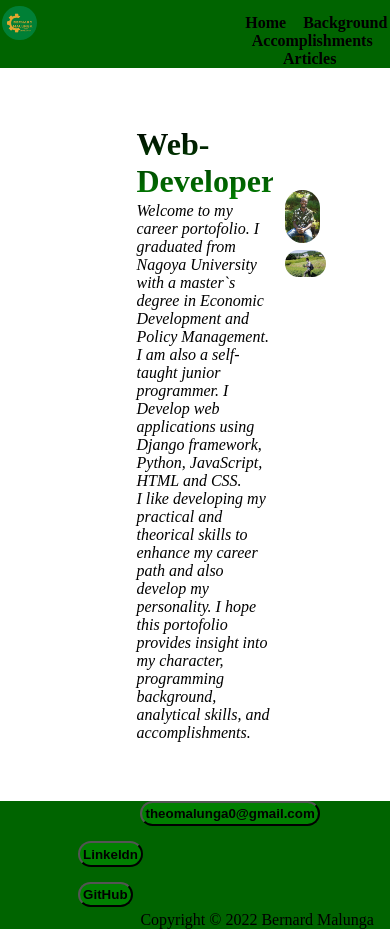
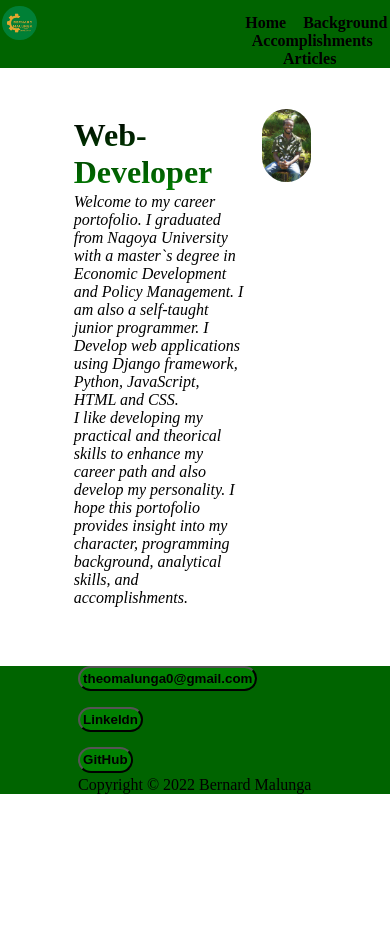
Before and after one commit to ber-nardTheo1/portofolio-bernard-malunga, a Django app: page /home/ in a window 390 px wide. After the commit the page ends 794 px from the top, so only its background shows below. Run offline with Django 4.2, Linux system fonts and the light colour scheme; some libraries are stand-ins or nearby versions.

Commit message:
mywebsite

```diff
--- a/mywebsite/templates/mywebsite/accomplishments.html
+++ b/mywebsite/templates/mywebsite/accomplishments.html
@@ -76,6 +76,7 @@
         margin-top:2%;
         align-content:center;
         margin-left:15%;
+        max-width:100%;
 
 
 
@@ -108,7 +109,7 @@
         margin-bottom:2%;
         margin-top:2%;
         border-bottom:1px solid black;
-        max-width:100%;
+
 
     }
 
--- a/mywebsite/templates/mywebsite/home.html
+++ b/mywebsite/templates/mywebsite/home.html
@@ -24,21 +24,21 @@
             </ul>
         </div>
         <div>
-            <ul class="left-nav-link">
             <nav class="left-nav-bar">
+                <ul id="left-nav-link" class="left-nav-link">
                         <li class="btn-home" style="padding-left:10%;"><a href={% url 'home'%}>Home</a></li>
                         <li class="work-background" style="padding-left:8%;"><a href={% url 'career'%}>Background</a></li>
                         <li calss="about-btn" style="padding-left:5%;"><a href={% url 'Accomplishment'%}>Accomplishments</a></li>
                         <li class="Articles-btn" style="padding-left:2%;"><a href={% url 'post'%}>Articles</a></li>
+                </ul>
             </nav>
-            </ul>
         </div>
         </section>
     </header>
     {% block content %}
 
     <main>
-        <div class="content-column">
+        <div class="content-column" >
             <div class="article-metadata">
                 <h2 class="article-title" style=" margin-left: 15%;  padding-left: 15%;
                     font-size: 200%;
@@ -60,15 +60,12 @@
                 <div class="image-column">
                     <img class="image-content" id="image-el" src={% static 'Bernard.jpg' %}>
                 </div>
-                <div class="farm-image-column">
-                    <img class="farm-image" id="image-el" src={% static 'Bernard_farm.jpg' %}>
-                </div>
             </div>
         </div>
         <div class="footer">
             <footer class="contant-columns">
                 <ul class="details"  style="margin-left:20%;">
-                    <button  style="margin-left:20%;">
+                    <button  style="">
                         <li class="email-contact">theomalunga0@gmail.com</li>
                     </button>
                     <button>
@@ -78,7 +75,8 @@
                         <li class="github-contact"><a href="https://github.com/ber-nardTheo1">GitHub</a></li>
                     </button>
                 </u>
-            <p style="margin-left: 20%; margin-top:1%;"> Copyright © 2022 Bernard Malunga</p>
+                <p style=" margin-top:1%; margin-bottom:0%"> Copyright © 2022 Bernard Malunga</p>
+            <script type="text/javascript" src="{% static '/home.js' %}"></script>
             </footer>
         </div>
     </main>
@@ -98,18 +96,11 @@
         max-width: 60%;
         border: 0px solid;
         border-radius: 30px;
-        margin-top: 90%;
+        margin-top: 50%;
         margin-left:20%;
         margin-bottom: 5%;
     }
-    @media only screen and (max-width: 600px) {
-        .image-content {
-          margin-top:210%
-        }
 
-        h2{
-            font-size:100%
-        }
-      }
+
 </style>
 {% endblock %}
--- a/mywebsite/templates/mywebsite/post.html
+++ b/mywebsite/templates/mywebsite/post.html
@@ -74,12 +74,13 @@
         align-content:center;
         margin-left:20%;
         padding-right:10%;
+
     }
 
     .media-content{
         border: 1px solid white;
         border-radius:30px;
-        width:70%;
+        max-width:100%;
         padding-left:5%;
         padding-right:5%;
         padding-bottom:1%;
@@ -136,7 +137,9 @@
         button {
           background-color: lightblue;
           box-shadow:5px 5px 5px 5px lightblue;
+          align-content:center;
         }
+
       }
 
 
--- a/static/styles.css
+++ b/static/styles.css
@@ -1,29 +1,47 @@
-@media only screen and (max-width: 600px) {
-    body {
-      background-color: rgb(86, 181, 212);
+@media only screen and (max-width:300px) {
+    html, body{
+
+        min-height:100vh;
+        margin:0;
+        padding: 0;
+        overflow-y: hidden;
+        overflow-x: hidden;
     }
-  }
+
+}
+
+
+
+
+    .email-contanct .linkedln-contact .github li{
+        text-decoration: none;
+        list-style: none;
+        display: block;
+
+    }
+
 
 *{
     margin:0%;
     padding: 0%;
     box-sizing: border-box;
+
 }
 
 
 body{
     background-color:white;
     color:black;
+    min-height:100vh;
 
 }
+
 
 
 section{
     display:grid;
     grid-template-columns: 30% 70%;
     background-color: darkgreen;
-
-
 
 }
 
@@ -72,24 +90,20 @@ nav{
     font-size:15px;
 }
 
-
 a{
     color: black;
     text-decoration: none;
 }
 
-
-
 .content-column{
-    margin-left: 20%;
     margin-right: 30%;
     display: grid;
-    grid-template-columns: 100% 30%;
+    grid-template-columns: 90% 30%;
 }
 
 
  .article-title{
-    margin-top: 30%;
+    margin-top: 20%;
     font-weight: bold;
     font-family: 'Times New Roman', Times, serif;
 }
@@ -109,16 +123,12 @@ a{
     max-width: 50%;
     border: 0px solid;
     border-radius: 30px;
-    margin-top: 70%;
+    margin-top: 30%;
     margin-left: 70%;
-    margin-bottom: 5%;
+    margin-bottom: 2%;
 }
 
-.farm-image{
-    max-width: 50%;
-    border-radius: 50%;
-    margin-left: 40%
-}
+
 @media only screen and (max-width: 600px) {
 
     .image-content{
@@ -126,16 +136,11 @@ a{
         max-width: 50%;
         border: 0px solid;
         border-radius: 30px;
-        margin-top: 70%;
+        margin-top: 30%;
         margin-left: 70%;
         margin-bottom: 5%;
     }
 
-    .farm-image{
-        max-width: 50%;
-        border-radius: 50%;
-        margin-left: 40%
-    }
 
   }
 
@@ -144,7 +149,13 @@ a{
     margin-top: 15%;
     text-decoration: none;
     background-color: darkgreen;
+    padding-bottom: 0%;
+    position:sticky;
+    top: 100%;
+
 }
+
+
 
 .email-contanct .linkedln-contact .github li{
     text-decoration: none;
@@ -176,7 +187,6 @@ button{
 @media only screen and (max-width: 600px) {
     button {
       display: block;
-      align-content: center;
     }
   }
 
```
Lines whose indentation alone changed are shown as unchanged.
